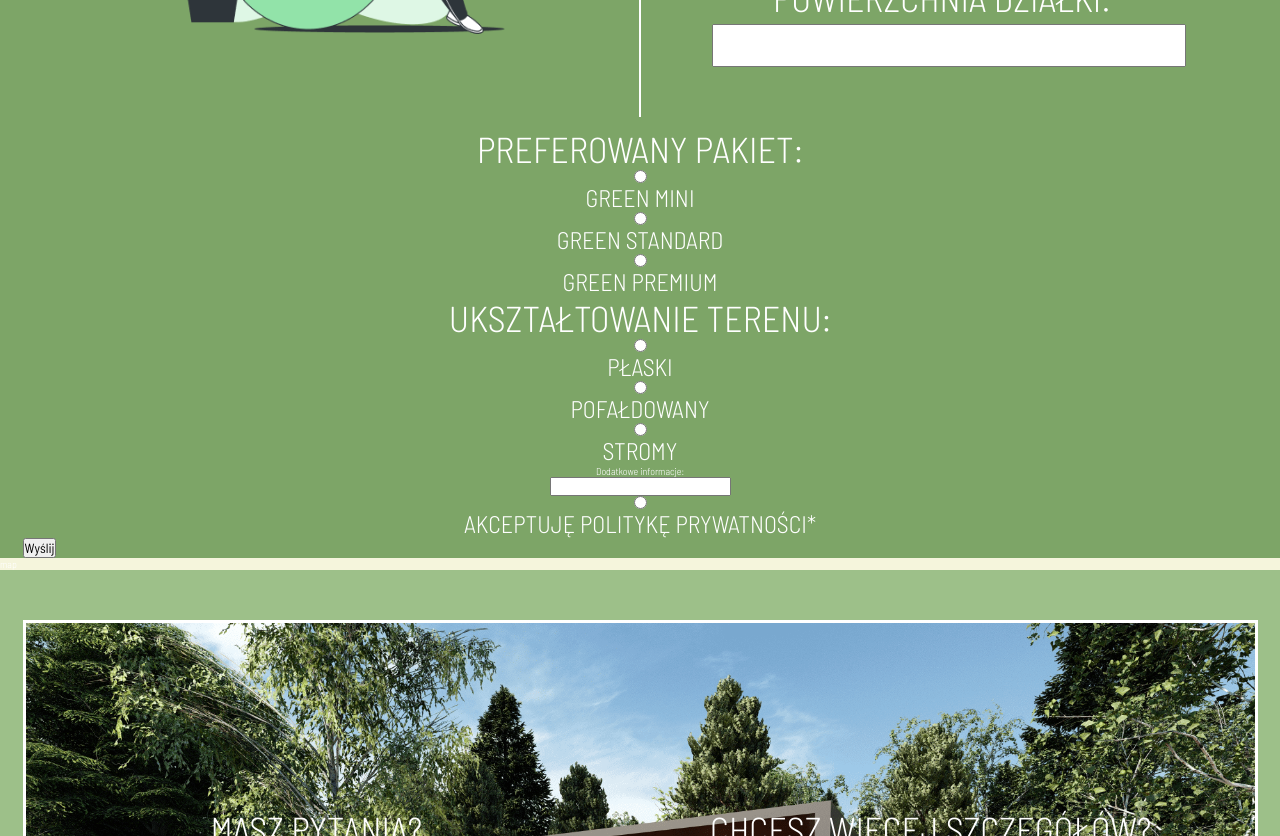
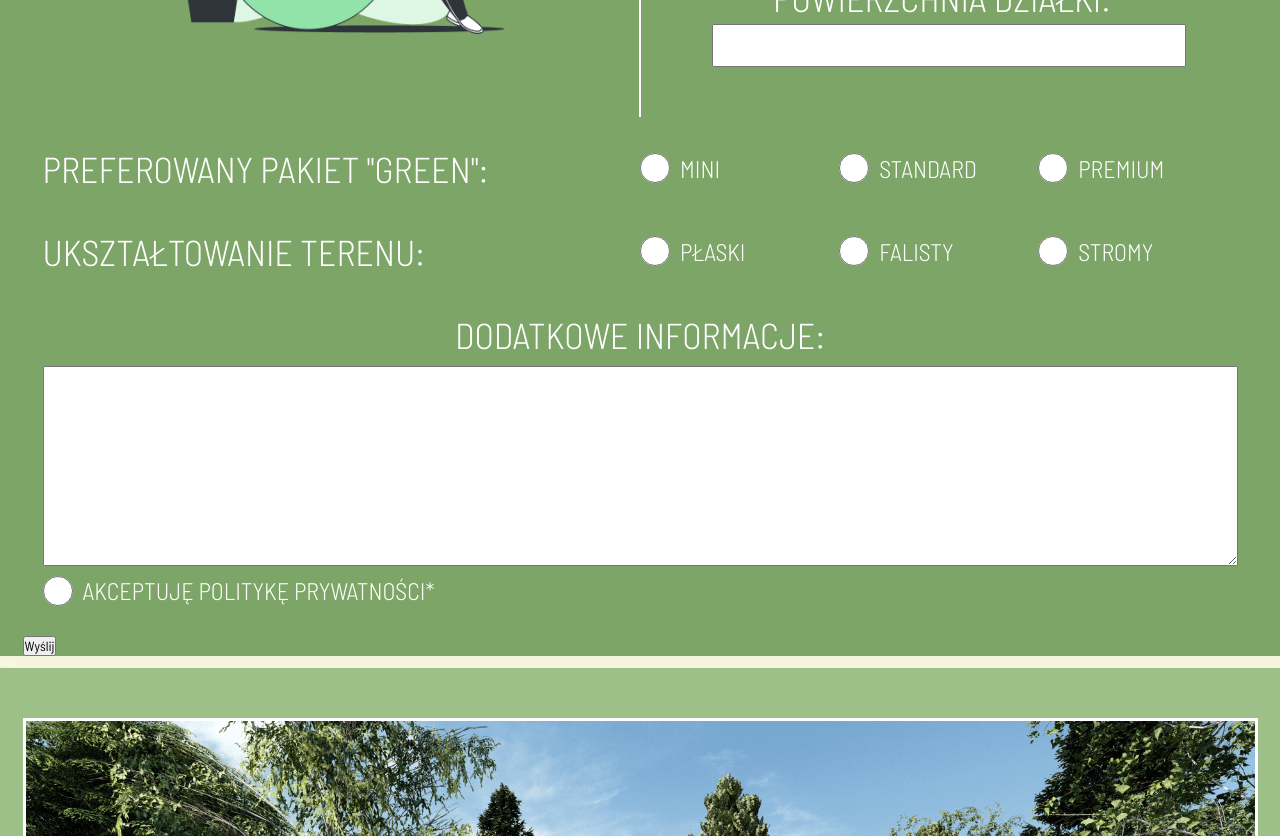
Before and after one commit to michalmiotla/get-green-studio-react-website, a React (Vite) app: page /kontakt in a window 1280 px wide. Shown: the part 720-1556 px from the top of the page. Built offline with nearby package versions, Linux system fonts and the light colour scheme.

Commit message:
working with contact section

```diff
--- a/src/components/ContactSections/Form.jsx
+++ b/src/components/ContactSections/Form.jsx
@@ -57,43 +57,57 @@ export function Form() {
 						</div>
 						<div className={styles.second_info}>
 							<div className={styles.second_info_box}>
-								<p className={styles.bigger_label}>Preferowany pakiet:</p>
-								<input type='radio' name='mini' />
+								<p className={styles.bigger_label}>Preferowany pakiet "Green":</p>
+								<div>
+									<input type='radio' id='mini' />
 									<label className={styles.smaller_label} htmlFor='mini'>
-									Green Mini
+										Mini
 									</label>
-								<input type='radio' name='standard' />
+								</div>
+								<div>
+									<input type='radio' id='standard' />
 									<label className={styles.smaller_label} htmlFor='standard'>
-									Green Standard
+										Standard
 									</label>
-								<input type='radio' name='premium' />
+								</div>
+								<div>
+									<input type='radio' id='premium' />
 									<label className={styles.smaller_label} htmlFor='premium'>
-									Green Premium
+										Premium
 									</label>
+								</div>
 							</div>
 							<div className={styles.second_info_box}>
 								<p className={styles.bigger_label}>Ukształtowanie terenu:</p>
-								<input type='radio' name='flat' />
-								<label className={styles.smaller_label} htmlFor='mini'>
+								<div>
+									<input type='radio' id='flat' />
+									<label className={styles.smaller_label} htmlFor='flat'>
 										Płaski
 									</label>
-								<input type='radio' name='wrinkled' />
-								<label className={styles.smaller_label} htmlFor='standard'>
-									Pofałdowany
+								</div>
+								<div>
+									<input type='radio' id='wrinkled' />
+									<label className={styles.smaller_label} htmlFor='wrinkled'>
+										Falisty
 									</label>
-								<input type='radio' name='steep' />
-								<label className={styles.smaller_label} htmlFor='premium'>
+								</div>
+								<div>
+									<input type='radio' id='steep' />
+									<label className={styles.smaller_label} htmlFor='steep'>
 										Stromy
 									</label>
 								</div>
 							</div>
+						</div>
 						<div className={styles.additional_info}>
-							<p>Dodatkowe informacje:</p>
-							<input type='text' />
-							<input type='radio' name='accept' />
-							<label className={styles.smaller_label} htmlFor='mini'>
+							<p className={styles.bigger_label}>Dodatkowe informacje:</p>
+							<textarea name='' id=''></textarea>
+							<div>
+								<input type='radio' id='accept' />
+								<label className={styles.smaller_label} htmlFor='accept'>
 									Akceptuję politykę prywatności*
 								</label>
+							</div>
 						</div>
 						<button>Wyślij</button>
 					</form>
--- a/src/components/ContactSections/Form.module.css
+++ b/src/components/ContactSections/Form.module.css
@@ -52,6 +52,12 @@
 				text-transform: uppercase;
 				color: rgb(121, 22, 22);
 				visibility: hidden;
+			}
+
+			input[type='radio'] {
+				height: 2rem;
+				width: 2rem;
+				cursor: pointer;
 			}
 
 			.basic_info {
@@ -136,6 +142,24 @@
 				flex-direction: column;
 				justify-content: center;
 				align-items: center;
+				padding: 2rem;
+
+				p {
+					margin-bottom: 1rem;
+				}
+
+				div {
+					display: flex;
+					flex-direction: column;
+					justify-content: center;
+					align-items: center;
+
+					label {
+						margin-bottom: 1.5rem;
+						font-size: clamp(1.4rem, 1.111vw + 1.011rem, 2.4rem);
+						cursor: pointer;
+					}
+				}
 			}
 		}
 
@@ -146,6 +170,33 @@
 			flex-direction: column;
 			justify-content: center;
 			align-items: center;
+			padding: 2rem;
+
+			p {
+				margin-bottom: 1rem;
+			}
+
+			textarea {
+				position: relative;
+				width: 100%;
+				min-width: 100%;
+				max-width: 100%;
+				height: 20rem;
+				min-height: 20rem;
+				max-height: 50rem;
+				font-size: clamp(1.4rem, 1.111vw + 1.011rem, 2.4rem);
+				padding: 0.5rem 1rem;
+				font-family: 'Barlow Semi Condensed', sans-serif;
+			}
+
+			div {
+				position: relative;
+				width: 100%;
+				display: flex;
+				justify-content: center;
+				align-items: center;
+				padding: 1rem 0;
+			}
 		}
 	}
 }
@@ -154,6 +205,13 @@
 	.form {
 		.main {
 			form {
+				input[type='radio'] {
+					width: 3rem;
+					height: 3rem;
+
+					margin-right: 1rem;
+				}
+
 				.basic_info {
 					flex-direction: row;
 
@@ -178,6 +236,37 @@
 						}
 					}
 				}
+
+				.second_info {
+					.second_info_box {
+						position: relative;
+						flex-direction: row;
+						justify-content: space-between;
+
+						p {
+							display: inline-block;
+							width: 50%;
+							margin: 0;
+						}
+
+						div {
+							position: relative;
+							flex-direction: row;
+							justify-content: start;
+							width: calc(50% / 3);
+
+							label {
+								margin: 0;
+							}
+						}
+					}
+				}
+
+				.additional_info {
+					div {
+						justify-content: start;
+					}
+				}
 			}
 		}
 	}
```
Lines whose indentation alone changed are shown as unchanged.
